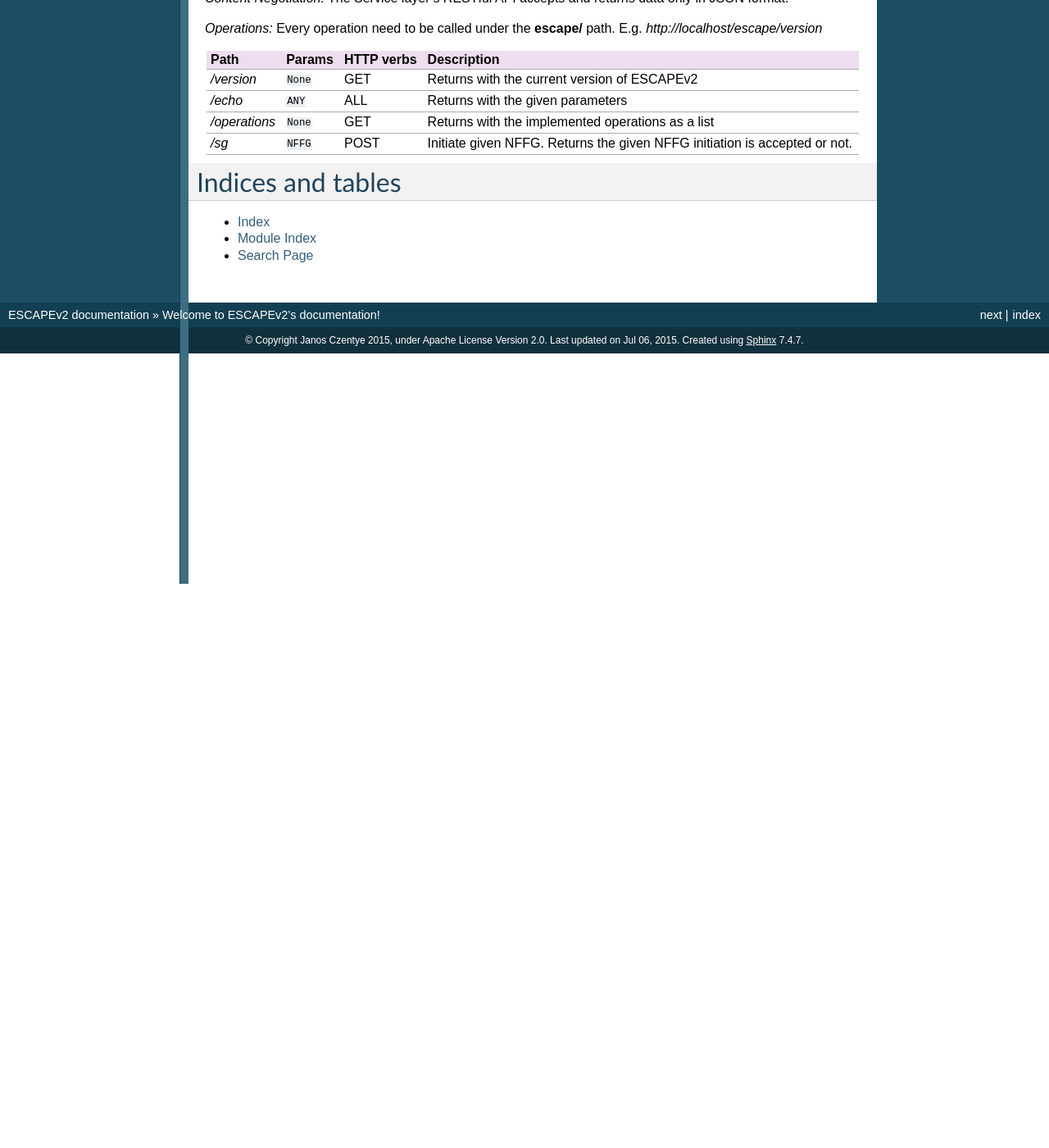
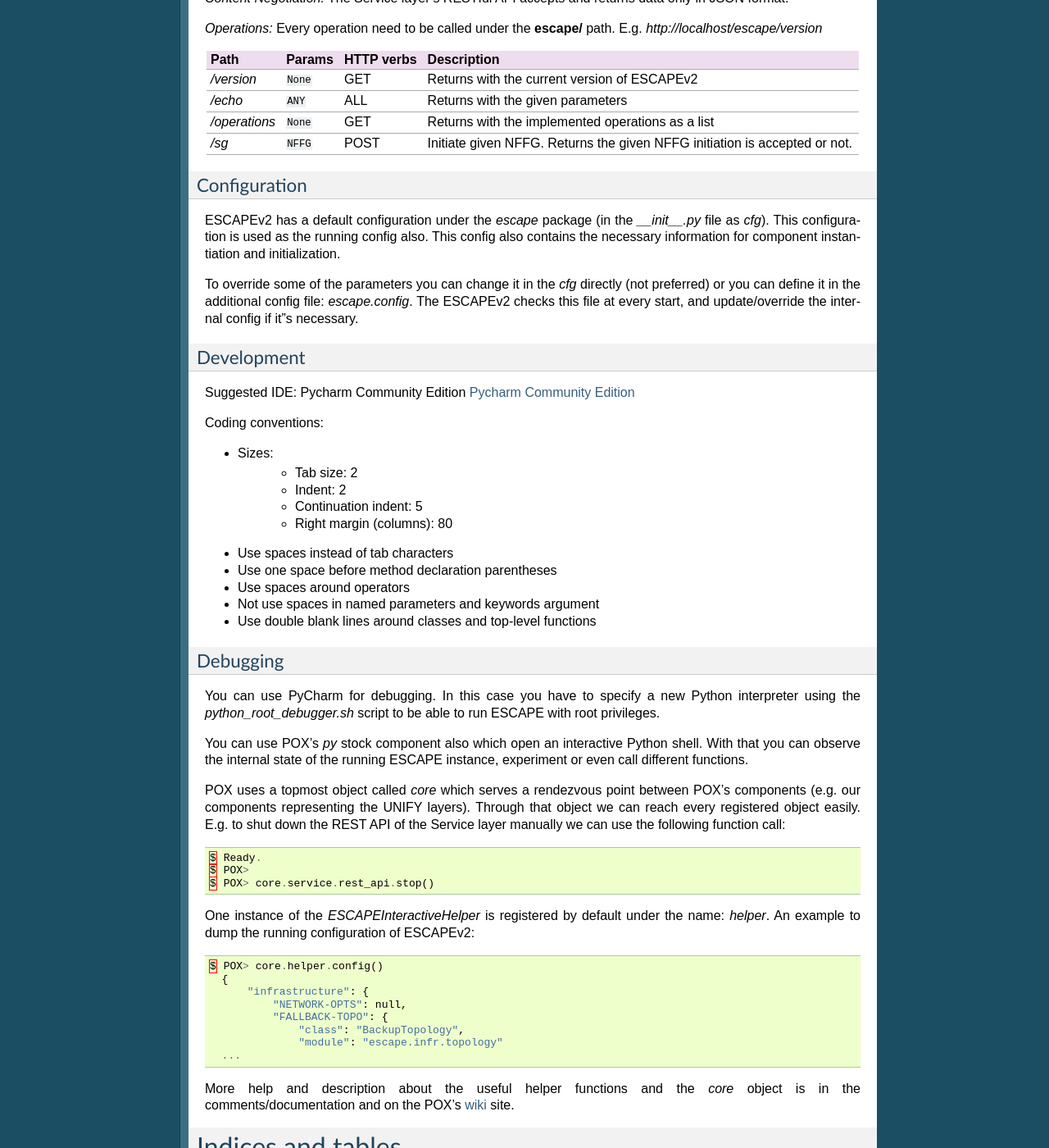
Before and after one commit to hsnlab/escape, a Sphinx documentation site: the page built from pox/ext/doc/source/index.rst, in a window 1280 px wide and 1400 px high, scrolled down 2639 px. Shown: the whole window at 82% size. Built offline with Sphinx 7.4.7, drawn with Linux system fonts in a browser that asks for light colours; before the commit the page ends 3351 px from its top, so only the background shows below that; some of the changed text lies outside the part shown.

Commit message:
Extend doc asnd index

```diff
--- a/pox/ext/doc/source/index.rst
+++ b/pox/ext/doc/source/index.rst
@@ -103,7 +103,7 @@ Basic command:
 
     $ ./pox.py unify
 
-Basic command for debugging:
+One of a basic commands for debugging:
 
 .. code-block:: bash
 
@@ -157,7 +157,7 @@ Start ESCAPEv2 with built-in GUI:
     $ ./pox.py service --gui ...
     $ ./pox.py unify --gui
 
-Start layer in standalone mode (no dependency handling) for test/debug:
+Start layer in standalone mode (no dependency check and handling) for test/debug:
 
 .. code-block:: bash
 
@@ -187,6 +187,78 @@ REST API
 | */sg*             | ``NFFG``       | POST              | Initiate given NFFG. Returns the given NFFG initiation is accepted or not.        |
 +-------------------+----------------+-------------------+-----------------------------------------------------------------------------------+
 
+Configuration
++++++++++++++
+
+ESCAPEv2 has a default configuration under the `escape` package (in the
+`__init__.py` file as `cfg`). This configuration is used as the running config
+also. This config also contains the necessary information for component
+instantiation and initialization.
+
+To override some of the parameters you can change it in the `cfg` directly (not
+preferred) or you can define it in the additional config file: `escape.config`.
+The ESCAPEv2 checks this file at every start, and update/override the internal
+config if it"s necessary.
+
+Development
++++++++++++
+
+Suggested IDE: Pycharm Community Edition `Pycharm Community Edition <https://www.jetbrains.com/pycharm/>`_
+
+Coding conventions:
+
+* Sizes:
+    * Tab size: 2
+    * Indent: 2
+    * Continuation indent: 5
+    * Right margin (columns): 80
+* Use spaces instead of tab characters
+* Use one space before method declaration parentheses
+* Use spaces around operators
+* Not use spaces in named parameters and keywords argument
+* Use double blank lines around classes and top-level functions
+
+Debugging
++++++++++
+
+You can use PyCharm for debugging. In this case you have to specify a new Python
+interpreter using the *python_root_debugger.sh* script to be able to run ESCAPE
+with root privileges.
+
+You can use POX's *py* stock component also which open an interactive Python
+shell. With that you can observe the internal state of the running ESCAPE
+instance, experiment or even call different functions.
+
+POX uses a topmost object called *core* which serves a rendezvous point between
+POX's components (e.g. our components representing the UNIFY layers). Through
+that object we can reach every registered object easily.
+E.g. to shut down the REST API of the Service layer manually we can use the
+following function call:
+
+.. code-block:: python
+
+  $ Ready.
+  $ POX>
+  $ POX> core.service.rest_api.stop()
+
+One instance of the *ESCAPEInteractiveHelper* is registered by default under the
+name: *helper*. An example to dump the running configuration of ESCAPEv2:
+
+.. code-block:: python
+
+  $ POX> core.helper.config()
+    {
+        "infrastructure": {
+            "NETWORK-OPTS": null,
+            "FALLBACK-TOPO": {
+                "class": "BackupTopology",
+                "module": "escape.infr.topology"
+    ...
+
+More help and description about the useful helper functions and the *core*
+object is in the comments/documentation and on the POX's `wiki <https://openflow.stanford.edu/display/ONL/POX+Wiki#POXWiki-POXAPIs>`_
+site.
+
 Indices and tables
 ==================
 
```
